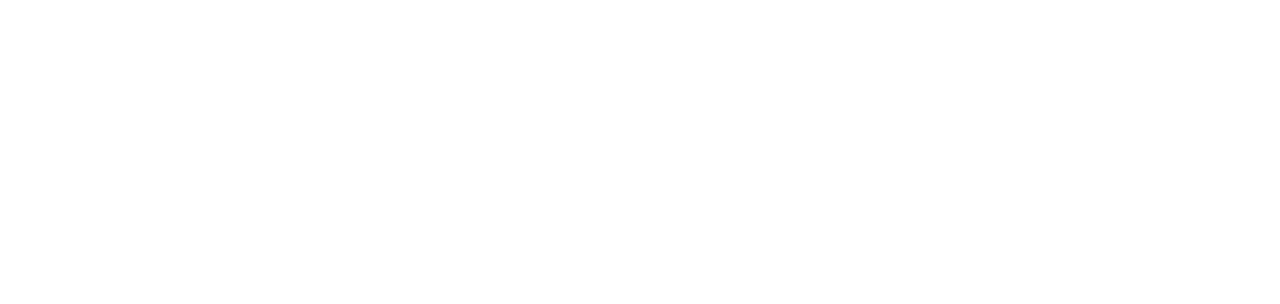
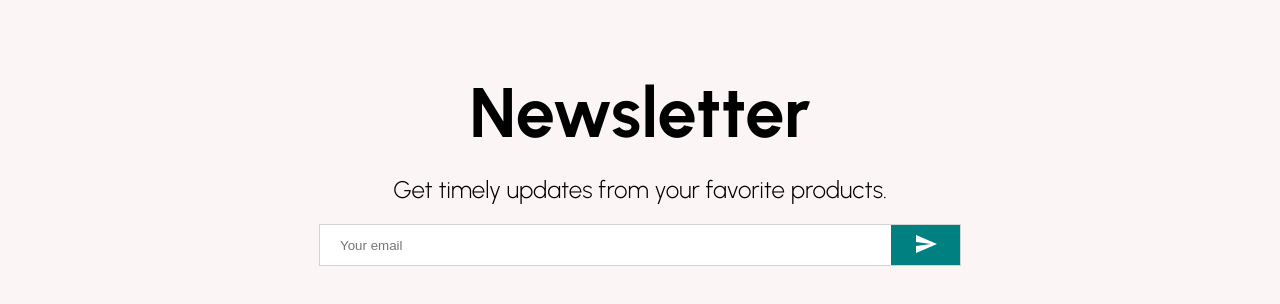
Before and after one commit to m4mohaiman/ecommerce-client, a React (Vite) app: page / in a window 1280 px wide. Shown: the part 2337-2641 px from the top of the page. Before the commit the page ends 2265 px from the top, so only its background shows below. Built offline with nearby package versions, Linux system fonts and the light colour scheme.

Commit message:
newsletter component add

```diff
--- /dev/null
+++ b/src/components/Newsletter/Newsletter.jsx
@@ -0,0 +1,62 @@
+import React from "react";
+import { Send } from "@material-ui/icons";
+import styled from "styled-components";
+
+const Container = styled.div`
+  height: 60vh;
+  background-color: #fcf5f5;
+  display: flex;
+  align-items: center;
+  justify-content: center;
+  flex-direction: column;
+`;
+
+const Title = styled.h1`
+  font-size: 70px;
+  margin-bottom: 20px;
+`;
+
+const Desc = styled.div`
+  font-size: 24px;
+  font-weight: 300;
+  margin-bottom: 20px;
+`;
+
+const InputContainer = styled.div`
+  width: 50%;
+  height: 40px;
+  background-color: white;
+  display: flex;
+  justify-content: space-between;
+  border: 1px solid lightgray;
+`;
+
+const Input = styled.input`
+  border: none;
+  flex: 8;
+  padding-left: 20px;
+`;
+
+const Button = styled.button`
+  flex: 1;
+  border: none;
+  background-color: teal;
+  color: white;
+`;
+
+const Newsletter = () => {
+  return (
+    <Container>
+      <Title>Newsletter</Title>
+      <Desc>Get timely updates from your favorite products.</Desc>
+      <InputContainer>
+        <Input placeholder="Your email" />
+        <Button>
+          <Send />
+        </Button>
+      </InputContainer>
+    </Container>
+  );
+};
+
+export default Newsletter;
--- a/src/pages/Home/Homepage.jsx
+++ b/src/pages/Home/Homepage.jsx
@@ -4,6 +4,7 @@
 import Slider from '../../components/Slider/Slider'
 import Categories from '../../components/Categories/Categories'
 import Products from '../../components/Products/Products'
+import Newsletter from '../../components/Newsletter/Newsletter'
 
 const Homepage = () => {
   return (
@@ -13,6 +14,7 @@
         <Slider></Slider>
         <Categories></Categories>
         <Products></Products>
+        <Newsletter></Newsletter>
     </div>
   )
 }
```
